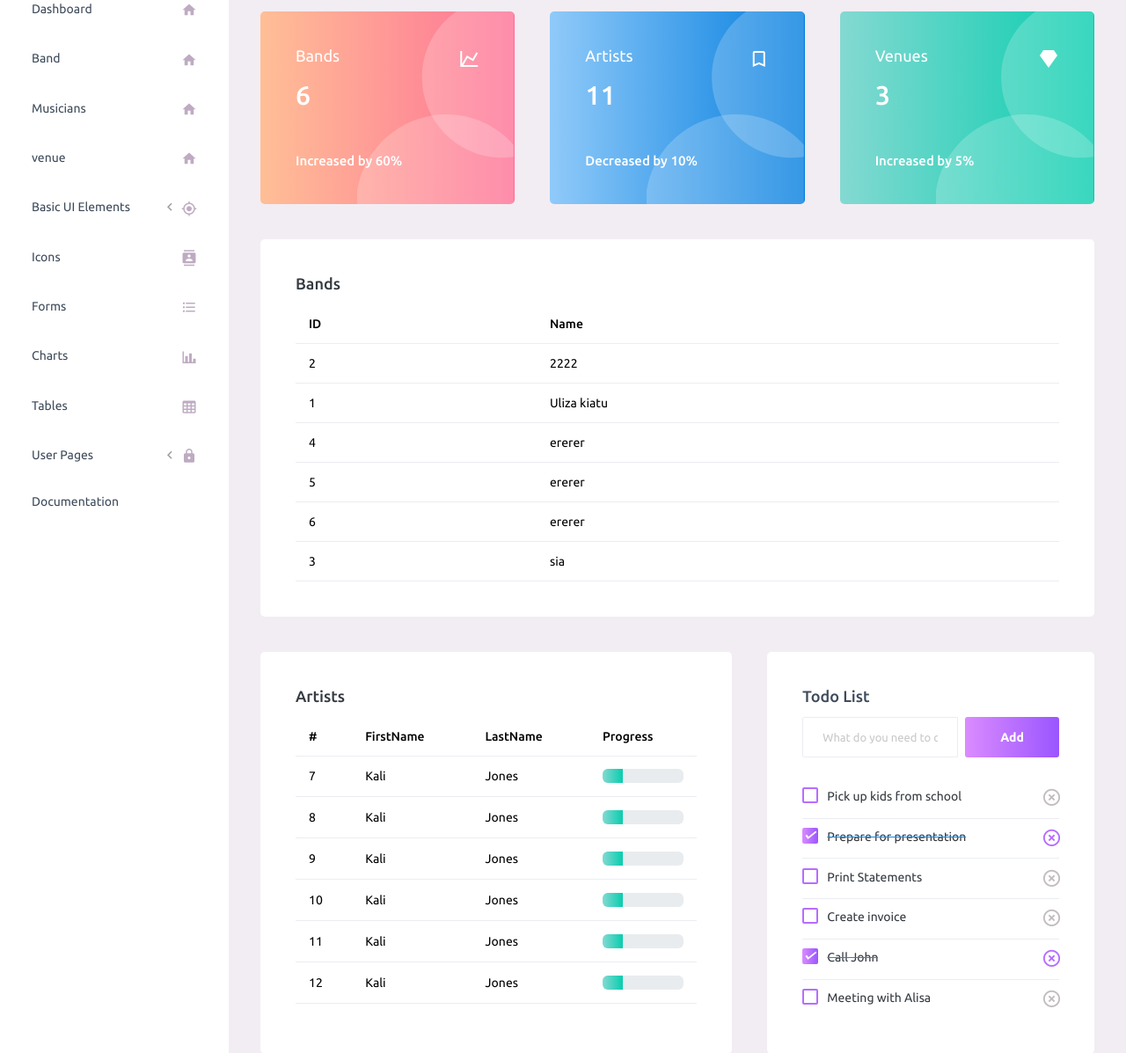
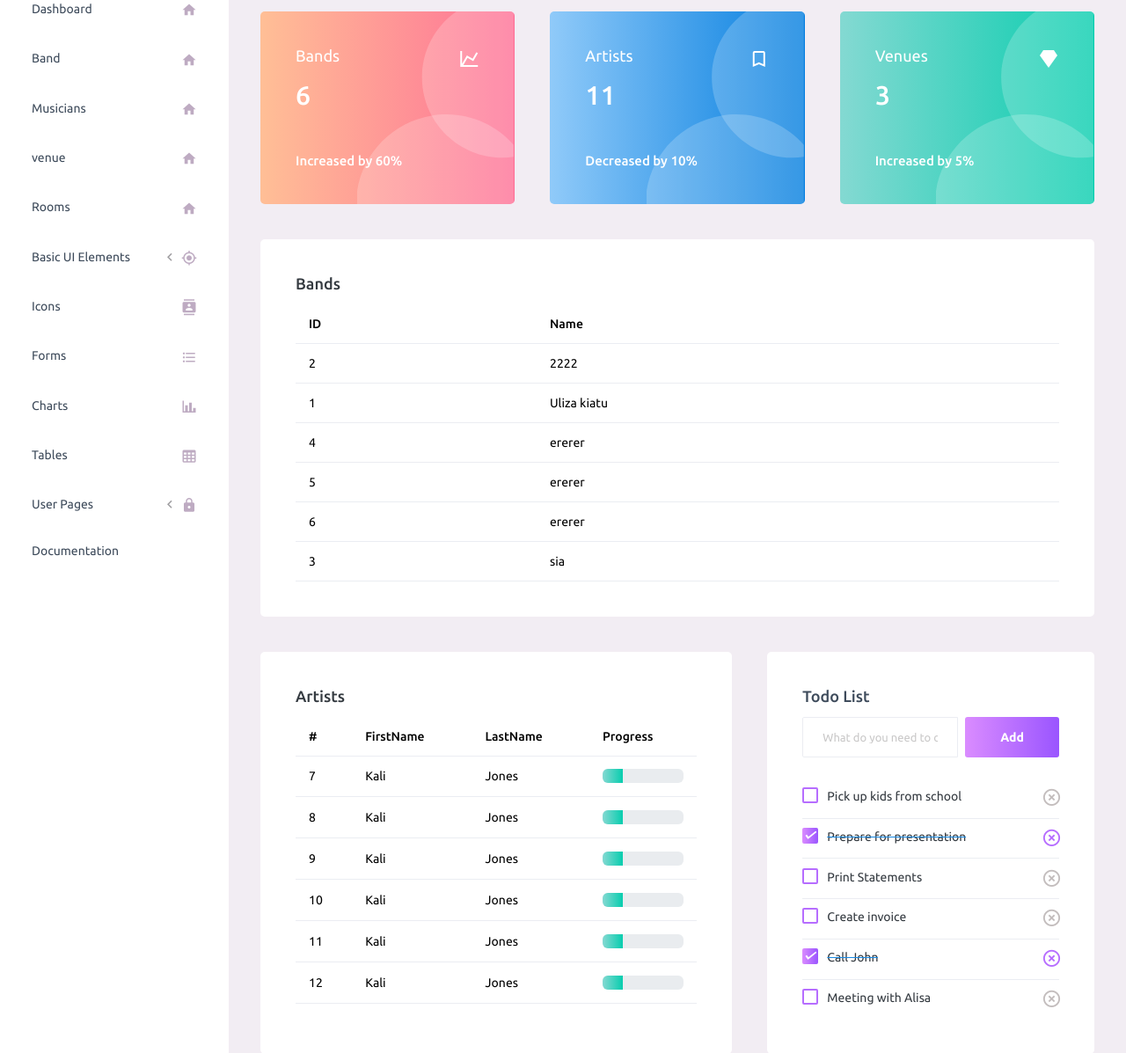
Before and after one commit to kibetamos/RiffMates, a Django app: page / in a window 1280 px wide. Shown: the part 172-1369 px from the top of the page at 88% size. Run offline with Django 4.2, Linux system fonts and the light colour scheme; data comes from the database, SQL or seed files in the repository; some libraries are stand-ins or nearby versions.

Commit message:
added rooms

```diff
--- a/templates/index.html
+++ b/templates/index.html
@@ -147,6 +147,12 @@
             <li class="nav-item">
               <a class="nav-link" href="{% url 'venues' %}">
                 <span class="menu-title">venue</span>
+                <i class="mdi mdi-home menu-icon"></i>
+              </a>
+            </li>
+            <li class="nav-item">
+              <a class="nav-link" href="{% url 'rooms' %}">
+                <span class="menu-title">Rooms</span>
                 <i class="mdi mdi-home menu-icon"></i>
               </a>
             </li>
```
